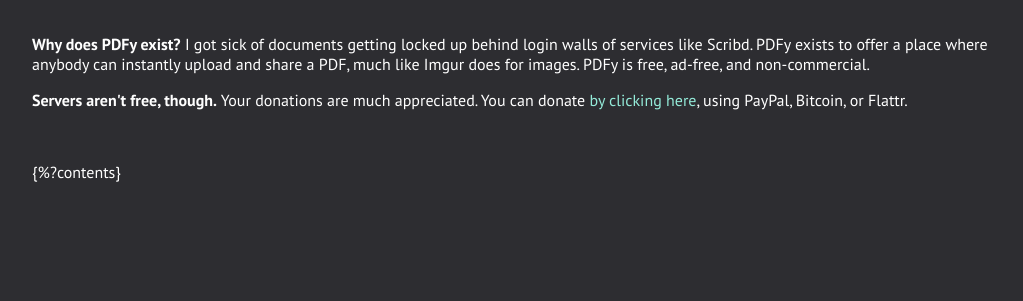
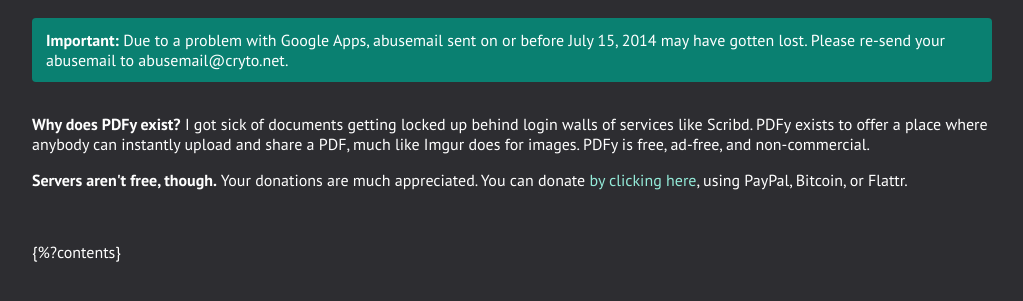
Before and after one commit to joepie91/pdfy, a PHP site: page /templates/layout.html in a window 1280 px wide. Shown: the part 78-379 px from the top of the page, without its empty margins (128-1151 px from the left). Run offline with PHP 8.4, Linux system fonts and the light colour scheme; some libraries are stand-ins or nearby versions.

Commit message:
Add notice regarding abusemail

```diff
--- a/public_html/static/css/style.css
+++ b/public_html/static/css/style.css
@@ -258,4 +258,13 @@ body {
 .clear {
   clear: both; }
 
+.notice {
+  background-color: #0A8071;
+  color: white;
+  padding: 12px 14px;
+  margin-bottom: 32px;
+  border-radius: 4px; }
+  .notice a {
+    color: white; }
+
 /*# sourceMappingURL=style.css.map */
--- a/public_html/static/css/style.scss
+++ b/public_html/static/css/style.scss
@@ -484,3 +484,17 @@ body
 {
 	clear: both;
 }
+
+.notice
+{
+	background-color: #0A8071;
+	color: white;
+	padding: 12px 14px;
+	margin-bottom: 32px;
+	border-radius: 4px;
+
+	a
+	{
+		color: white;
+	}
+}
--- a/public_html/templates/layout.html
+++ b/public_html/templates/layout.html
@@ -23,6 +23,9 @@
 		</div>
 		<div class="subtext">
 			<div class="wrapper">
+				<div class="notice">
+					<strong>Important:</strong> Due to a problem with Google Apps, abusemail sent on or before July 15, 2014 may have gotten lost. Please re-send your abusemail to <a href="mailto:abusemail@cryto.net">abusemail@cryto.net</a>.
+				</div>
 				<p>
 					<strong>Why does PDFy exist?</strong> I got sick of documents getting locked up behind login walls of services like Scribd.
 					PDFy exists to offer a place where anybody can instantly upload and share a PDF, much like Imgur does for images. PDFy is free, ad-free, and non-commercial.
```
